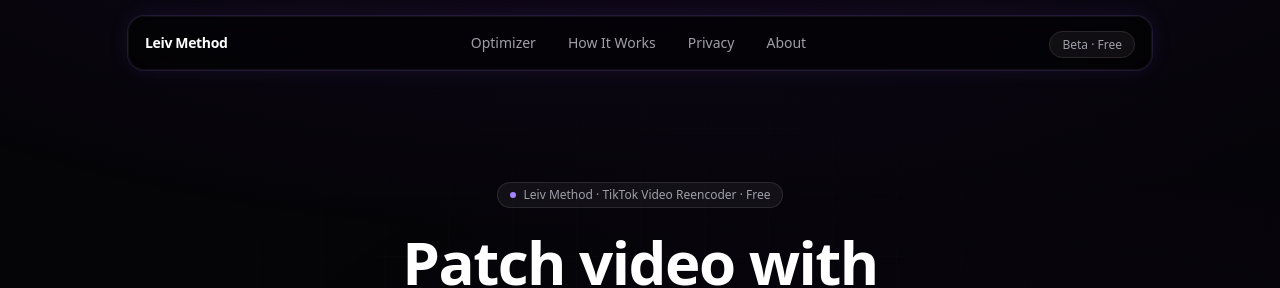
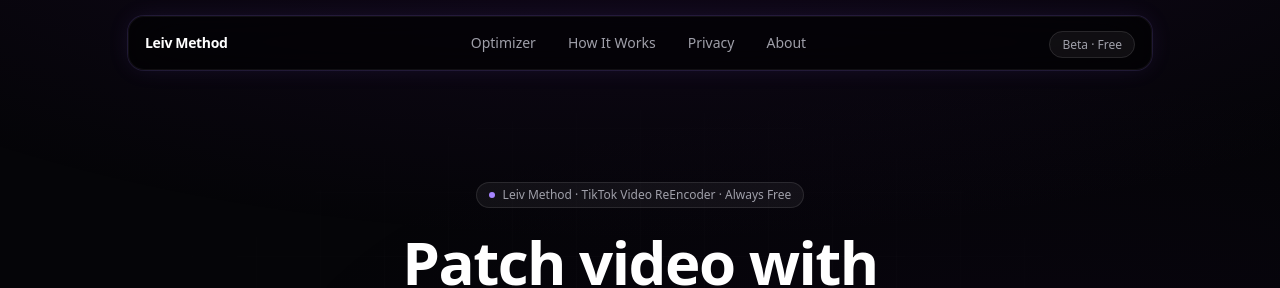
Before and after one commit to keekzz13/leiv-method0, a Next.js app: page / in a window 1280 px wide. Shown: the top 288 px of the page. Built offline with nearby package versions, Linux system fonts and the light colour scheme.

Commit message:
Fix typo in video reencoder description

```diff
--- a/src/app/page.tsx
+++ b/src/app/page.tsx
@@ -15,7 +15,7 @@
           className="mb-6 inline-flex items-center gap-2 rounded-full border border-white/10 bg-white/5 px-3 py-1 text-xs text-zinc-400"
         >
           <span className="h-1.5 w-1.5 rounded-full bg-violet-400" />
-          Leiv Method · TikTok Video Reencoder · Free
+          Leiv Method · TikTok Video ReEncoder · Always Free
         </motion.div>
 
         <motion.h1
```
